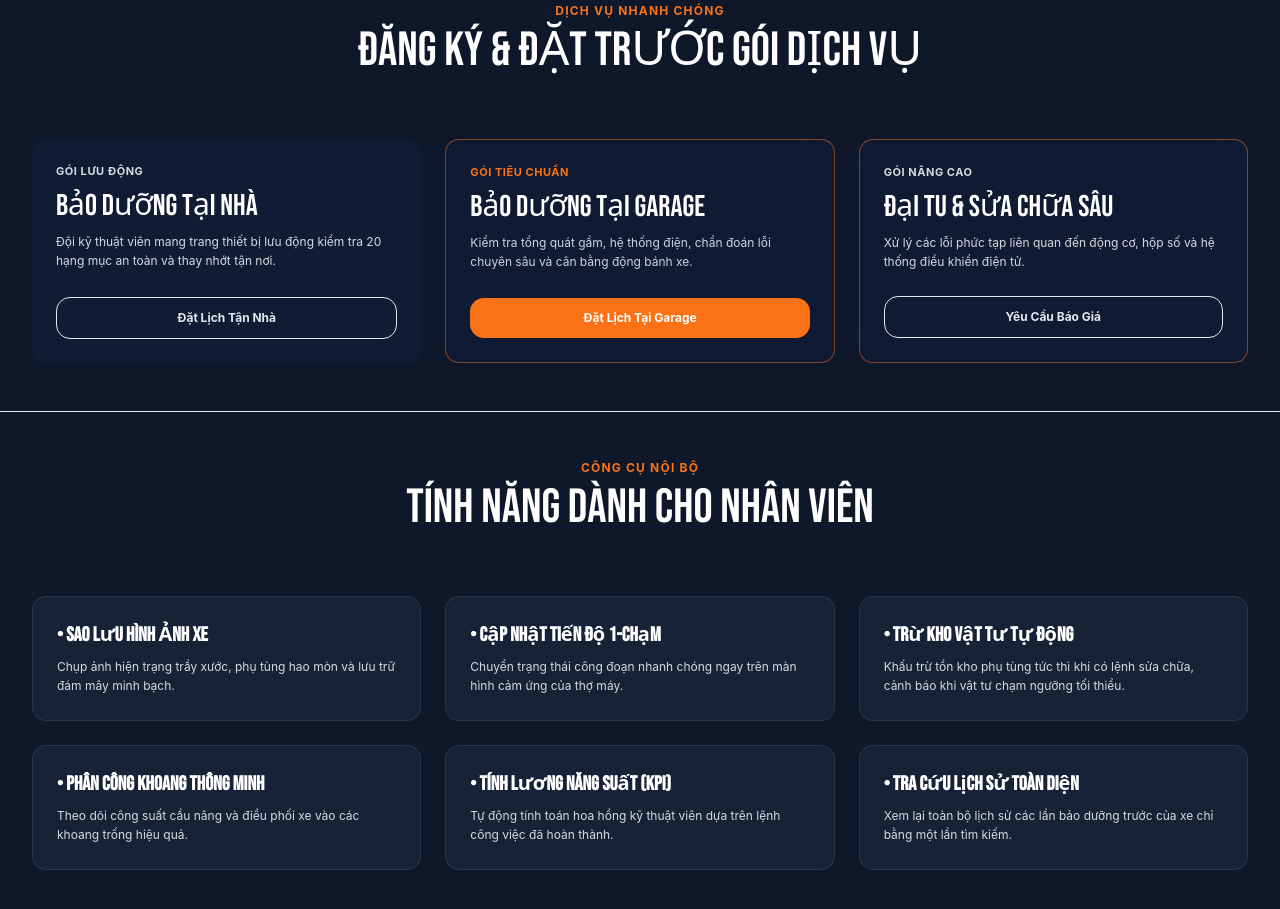
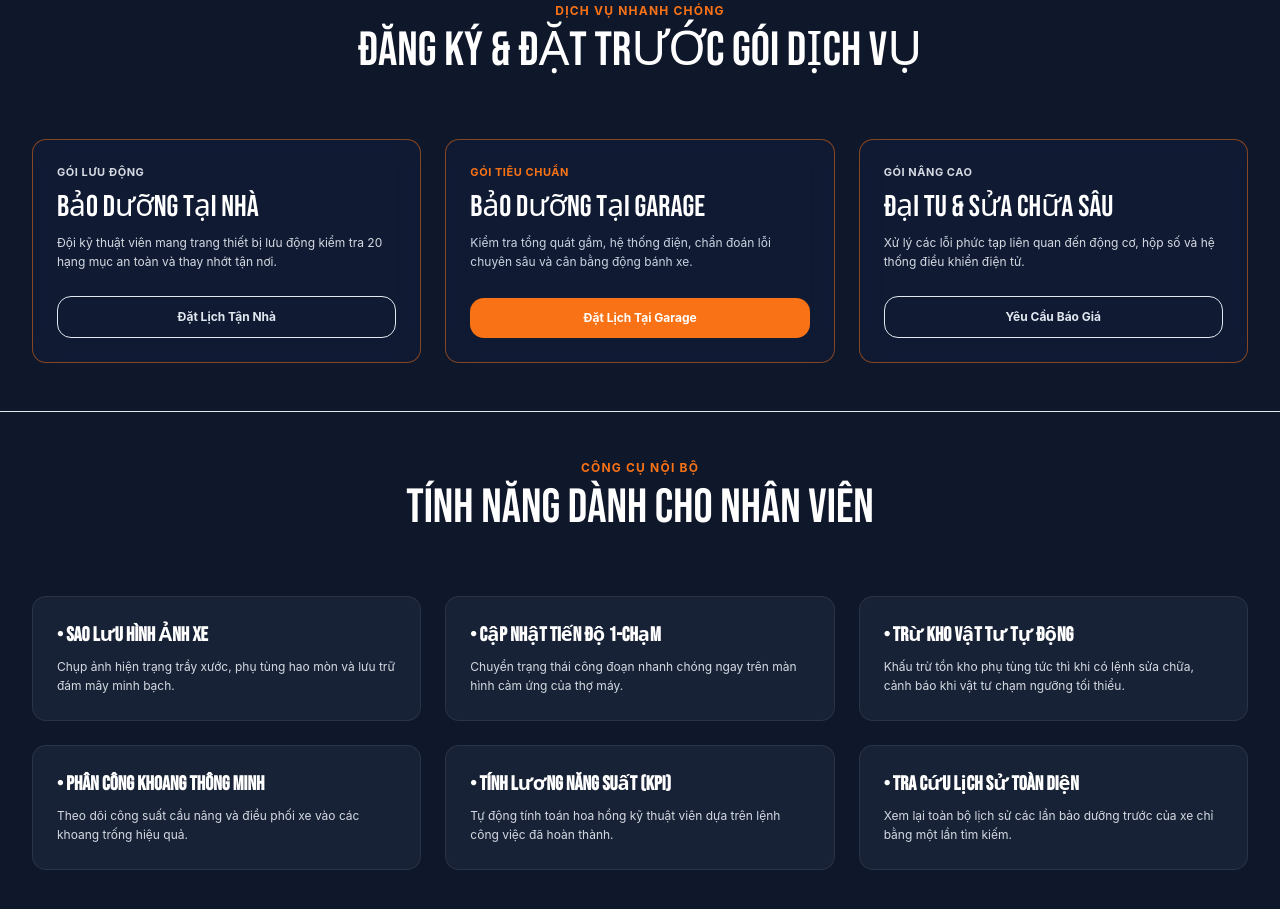
Before and after one commit to Mini-17/tkw_2551050174_Phuc, a website: page src/index.html in a window 1280 px wide. Shown: the part 2324-3233 px from the top of the page. Drawn offline with nearby package versions, Linux system fonts and the light colour scheme; files that its build step writes are made by us from their sources.

Commit message:
add glass-card in line 368

```diff
--- a/src/index.html
+++ b/src/index.html
@@ -365,7 +365,7 @@
 
             <!-- Khung 3 cột gói dịch vụ -->
             <div class="grid grid-cols-1 md:grid-cols-3 gap-6">
-                <div class=" p-6 rounded-card flex flex-col justify-between space-y-6 border-accent-500/50 bg-brand-600/10">
+                <div class="glass-card p-6 rounded-card flex flex-col justify-between space-y-6 border-accent-500/50 bg-brand-600/10">
                     <div>
                         <span class="text-[11px] font-bold text-muted uppercase tracking-wider block mb-2">Gói Lưu Động</span>
                         <h3 class="font-display text-3xl text-ink mb-2">Bảo Dưỡng Tại Nhà</h3>
```
